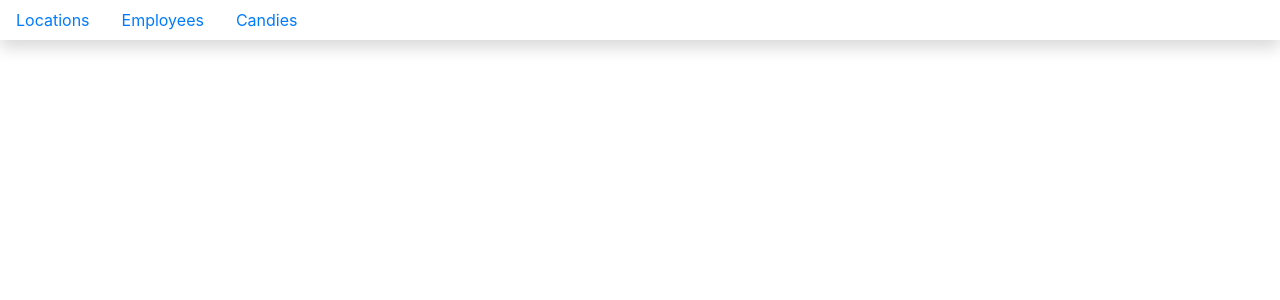
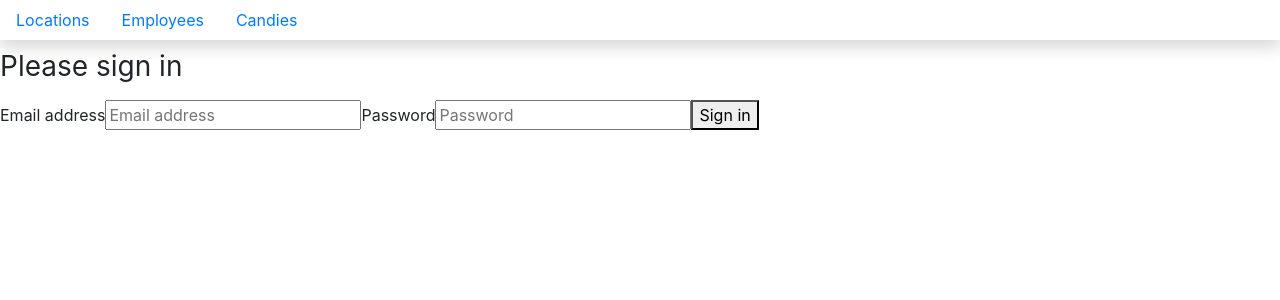
Before and after one commit to jonizzy113/Kandy-Korner, a React (Create React App) app: page /login in a window 1280 px wide. Shown: the top 300 px of the page. Built offline with nearby package versions, Linux system fonts and the light colour scheme; no server answers.

Commit message:
added authentication

```diff
--- a/src/components/ApplicationViews.js
+++ b/src/components/ApplicationViews.js
@@ -1,4 +1,4 @@
-import { Route } from 'react-router-dom'
+import { Route, Redirect } from 'react-router-dom'
 import React, { Component } from "react"
 import LoactionList from "./location/LoactionList"
 import Employees from "./employee/Employees"
@@ -13,9 +13,13 @@
 import EmployeeForm from "./employee/EmployeeForm"
 import { withRouter } from 'react-router'
 import CandyForm from './Candies/CandiesForm';
+import login from "./authentication/login"
 
 
 class ApplicationViews extends Component {
+
+    isAuthenticated = () => sessionStorage.getItem("credentials") !== null
+
     state = {
         locations: [],
         employees: [],
@@ -85,19 +89,31 @@
         return (
             <React.Fragment>
                 <Route exact path="/" render={(props) => {
+                    if(this.isAuthenticated())  {
                     return <LoactionList deleteLocation={this.deleteLocation}
                     locations={this.state.locations} />
+                    } else {
+                        return <Redirect to="/login" />
+                    }
                 }} />
                 <Route  exact path="/employees" render={(props) => {
+                    if(this.isAuthenticated()) {
                     return <Employees deleteEmployee={this.deleteEmployee}
                     employees={this.state.employees} {...props}/>
+                    } else {
+                        return <Redirect to ="/login" />
+                    }
                 }} />
                 {/* <Route path="/CandyTypes" render={(props) => {
                 return <CandyTypes candyTypes={this.state.candyTypes} />
             }} /> */}
                 <Route exact path="/individualCandies" render={(props) => {
+                    if(this.isAuthenticated()) {
                     return <CandyList deleteCandy={this.deleteCandy}
                         candies={this.state.candies} candyTypes={this.state.candyTypes} {...props}/>
+                    } else {
+                        return <Redirect to="/login" />
+                    }
                 }} />
                 <Route path="/employees/:employeeId(\d+)" render={(props) => {
                     let employee = this.state.employees.find(employee =>
@@ -138,6 +154,7 @@
                     addCandy={this.addCandy}
                     candyTypes={this.state.candyTypes}/>
                 }}/>
+                <Route path="/login" component={login} />
             </React.Fragment>
         )
     }
--- /dev/null
+++ b/src/components/authentication/login.js
@@ -0,0 +1,54 @@
+import React, { Component } from "react"
+
+
+export default class Login extends Component {
+
+    // Set initial state
+    state = {
+        email: "",
+        password: ""
+    }
+
+    handleFieldChange = (evt) => {
+        const stateToChange = {}
+        stateToChange[evt.target.id] = evt.target.value
+        this.setState(stateToChange)
+    }
+
+    handleLogin = (e) => {
+        e.preventDefault()
+
+        sessionStorage.setItem(
+            "credentials",
+            JSON.stringify({
+                email: this.state.email,
+                password: this.state.password
+            })
+        )
+    }
+
+    render() {
+        return (
+            <form onSubmit={this.handleLogin} className="content">
+                <h1 className="h3 mb-3 font-weight-normal">Please sign in</h1>
+                <label htmlFor="inputEmail">
+                    Email address
+                </label>
+                <input onChange={this.handleFieldChange} type="email"
+                    id="email"
+                    placeholder="Email address"
+                    required="" autoFocus="" />
+                <label htmlFor="inputPassword">
+                    Password
+                </label>
+                <input onChange={this.handleFieldChange} type="password"
+                    id="password"
+                    placeholder="Password"
+                    required="" />
+                <button type="submit">
+                    Sign in
+                </button>
+            </form>
+        )
+    }
+}
```
